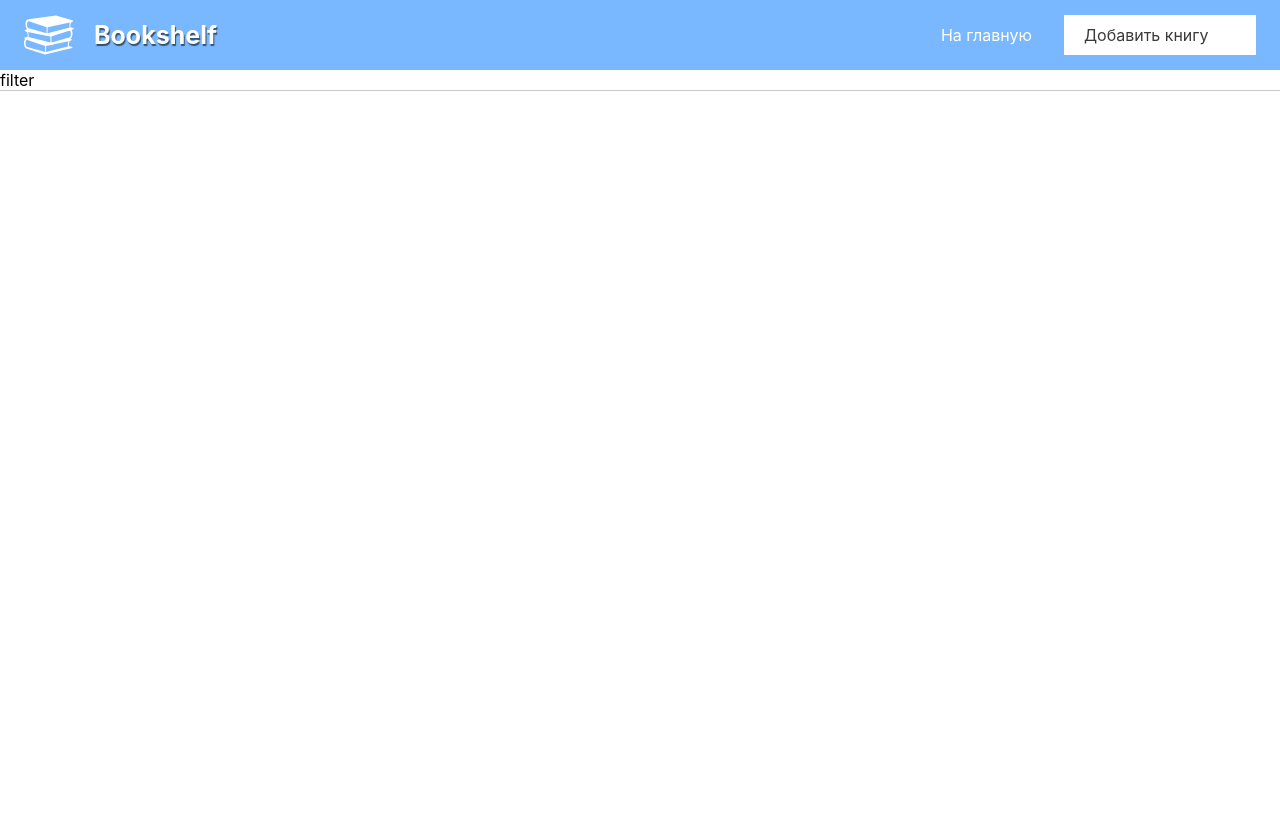
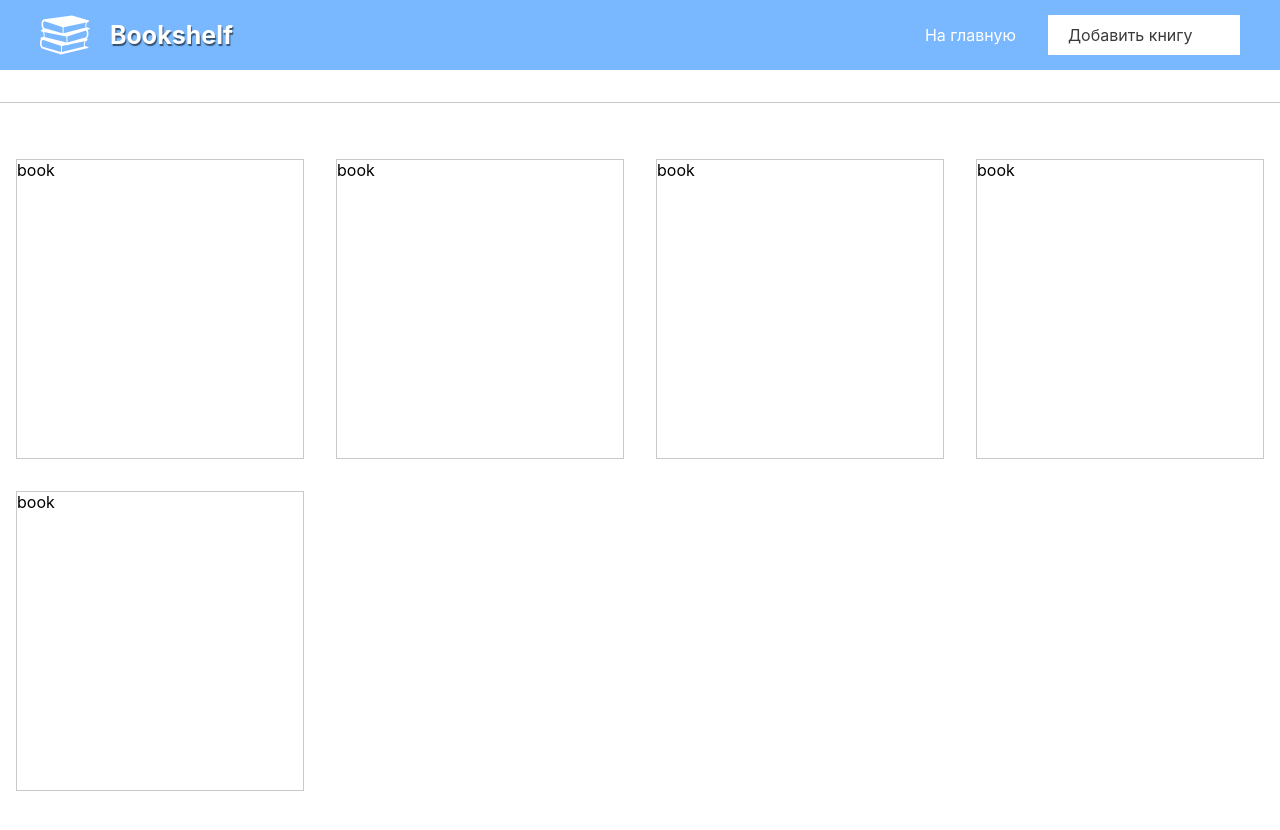
Before and after one commit to lamstroning/Bookshelf, a React (Create React App) app: page / in a window 1280 px wide. Shown: the top 830 px of the page. Before the commit the page ends 800 px from the top, so only its background shows below. Built offline with nearby package versions, Linux system fonts and the light colour scheme; a web font is replaced by a local one.

Commit message:
Book list test

```diff
--- a/src/Components/App.tsx
+++ b/src/Components/App.tsx
@@ -2,12 +2,16 @@ import React from 'react';
 import '../styles/components/_app.scss';
 import Filter from './Common/Filter';
 import Header from './Common/Header';
+import BookList from './Book/BookList';
 
 function App() {
   return (
-    <div className='App'>
+    <div className='page'>
         <Header/>
         <Filter/>
+        <div className='page__body'>
+            <BookList/>
+        </div>
     </div>
   );
 }
--- a/src/Components/Book/BookCard.tsx
+++ b/src/Components/Book/BookCard.tsx
@@ -1,7 +1,11 @@
-export default function BookCard() {
+import {Book} from '../../Services/books';
+
+export default function BookCard({book}: {book: Book}) {
     return (
         <div className='book-card'>
-
+            {book.name}
+            <div className='book-card__rating'>
+            </div>
         </div>
     );
 }
--- /dev/null
+++ b/src/Components/Book/BookList.tsx
@@ -0,0 +1,18 @@
+import BookCard from './BookCard';
+import {books} from '../../Services/books';
+
+export default function BookList() {
+    return (
+        <div className='book-list'>
+            <div className='container'>
+                <div className='row row_wrap'>
+                    {books.map(book =>
+                        <div className='col col_3'>
+                            <BookCard book={book}/>
+                        </div>
+                    )}
+                </div>
+            </div>
+        </div>
+    )
+}
--- a/src/Components/Common/Filter.tsx
+++ b/src/Components/Common/Filter.tsx
@@ -1,7 +1,10 @@
 export default function Filter() {
     return (
-        <div className='filter'>
-          filter
+        <div className='container'>
+            <div className='filter row'>
+                  <div className='col'>
+                  </div>
+              </div>
         </div>
     )
 }
--- a/src/Components/Common/Header.tsx
+++ b/src/Components/Common/Header.tsx
@@ -3,8 +3,10 @@ import logo from '../../assets/images/icons/logo.svg';
 
 export default function Header() {
     return (
+        <div className='container'>
             <header className='header row row_between'>
-            <div className='logo row container'>
+                <div className='container'>
+                    <div className='logo row'>
                         <img
                             className='logo__img'
                             src={logo}
@@ -14,7 +16,9 @@ export default function Header() {
                             Bookshelf
                         </div>
                     </div>
+                </div>
                 <Menu/>
             </header>
+        </div>
     );
 }
--- /dev/null
+++ b/src/Services/books.ts
@@ -0,0 +1,81 @@
+export interface Book {
+    name: string;
+    description: string;
+    auth: string;
+    publisher: string;
+    isbn: string;
+    year: number;
+    photo?: string;
+    reviews?: string;
+    notes?: string;
+    pageCount?: number;
+    rating?: number;
+}
+
+export const books: Book[] = [
+    {
+        name: 'book',
+        description: '',
+        auth: '',
+        publisher: '',
+        isbn: '',
+        year: 2021,
+        photo: '',
+        reviews: '',
+        notes: '',
+        pageCount: 200,
+        rating: 5
+    },
+    {
+        name: 'book',
+        description: '',
+        auth: '',
+        publisher: '',
+        isbn: '',
+        year: 2021,
+        photo: '',
+        reviews: '',
+        notes: '',
+        pageCount: 200,
+        rating: 5
+    },
+    {
+        name: 'book',
+        description: '',
+        auth: '',
+        publisher: '',
+        isbn: '',
+        year: 2021,
+        photo: '',
+        reviews: '',
+        notes: '',
+        pageCount: 200,
+        rating: 5
+    },
+    {
+        name: 'book',
+        description: '',
+        auth: '',
+        publisher: '',
+        isbn: '',
+        year: 2021,
+        photo: '',
+        reviews: '',
+        notes: '',
+        pageCount: 200,
+        rating: 5
+    },
+    {
+        name: 'book',
+        description: '',
+        auth: '',
+        publisher: '',
+        isbn: '',
+        year: 2021,
+        photo: '',
+        reviews: '',
+        notes: '',
+        pageCount: 200,
+        rating: 5
+    }
+];
--- a/src/styles/common/_common.scss
+++ b/src/styles/common/_common.scss
@@ -1,3 +1,7 @@
+* {
+  box-sizing: border-box;
+}
+
 body {
   margin: 0;
   font-family: -apple-system, BlinkMacSystemFont, 'Segoe UI', 'Roboto', 'Oxygen',
@@ -12,6 +16,17 @@ button {
   border: none;
 }
 
+.page {
+  min-height: 100vh;
+  display: flex;
+  flex-direction: column;
+
+  &__body {
+    flex: 1;
+    overflow: auto;
+  }
+}
+
 a {
   text-decoration: none;
   color: var(--text-primary)
--- a/src/styles/common/_grid.scss
+++ b/src/styles/common/_grid.scss
@@ -2,7 +2,7 @@ $columns-count: 12;
 $offset: 8px;
 
 .container {
-  padding: 0 16px;
+  padding: 16px;
 
   &_offset {
     padding: 16px;
@@ -12,7 +12,7 @@ $offset: 8px;
 .row {
   display: flex;
   align-items: center;
-  margin: 0 -16px;
+  margin: -16px;
 
   &_wide {
     width: 100%;
@@ -50,7 +50,7 @@ $offset: 8px;
 }
 
 .col {
-  padding: 0 16px;
+  padding: 16px;
 
   &_top {
     margin-top: 16px;
--- a/src/styles/components/_book-card.scss
+++ /dev/null
@@ -1,3 +0,0 @@
-.book-card {
-
-}
--- /dev/null
+++ b/src/styles/components/_books.scss
@@ -0,0 +1,13 @@
+.book-list {
+  width: 100%;
+  height: 100%;
+  max-width: 1440px;
+  padding: 40px 0;
+  margin: 0 auto;
+}
+
+.book-card {
+  width: 100%;
+  height: 300px;
+  border: 1px solid var(--border-color);
+}
--- a/src/styles/index.scss
+++ b/src/styles/index.scss
@@ -7,5 +7,5 @@
 @import 'components/app.scss';
 @import 'components/header.scss';
 @import 'components/menu.scss';
-@import 'components/book-card.scss';
+@import 'components/books';
 @import 'components/filter.scss';
```
Also changed, not shown: src/Components/Book/AddBook.tsx (added, +7 -0 lines). Lines whose indentation alone changed are shown as unchanged.
